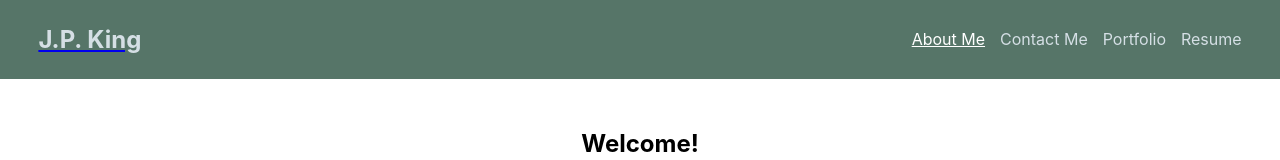
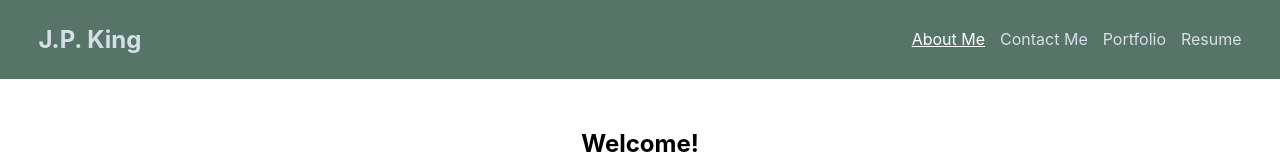
Before and after one commit to jp-king-1337/react_portfolio, a React (Create React App) app: page / in a window 1280 px wide. Shown: the top 160 px of the page. Built offline with nearby package versions, Linux system fonts and the light colour scheme.

Commit message:
Finally found the issue with the underline on my name in the corner

```diff
--- a/src/components/Header.js
+++ b/src/components/Header.js
@@ -5,7 +5,7 @@ export default function Header() {
 
     return (
         <header className="row justify-between align-center">
-            <NavLink to="/">
+            <NavLink id="nameLink" to="/">
                 <h2>J.P. King</h2>
             </NavLink>
 
--- a/src/index.css
+++ b/src/index.css
@@ -86,8 +86,8 @@ header {
     margin-bottom: 20px;
 }
 
-header a h2,
-header a h2:visited,
+#nameLink,
+#nameLink:active,
 header nav a,
 header nav a:visited {
     color: var(--aliceBlue);
```
